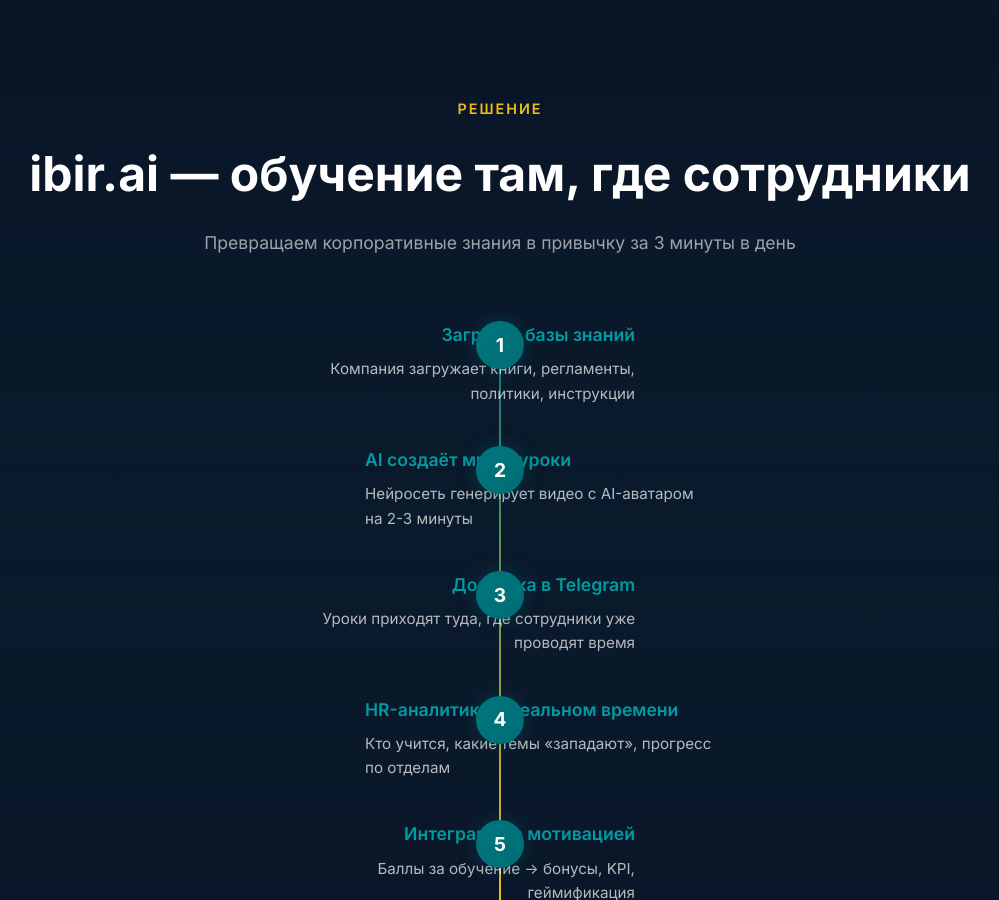
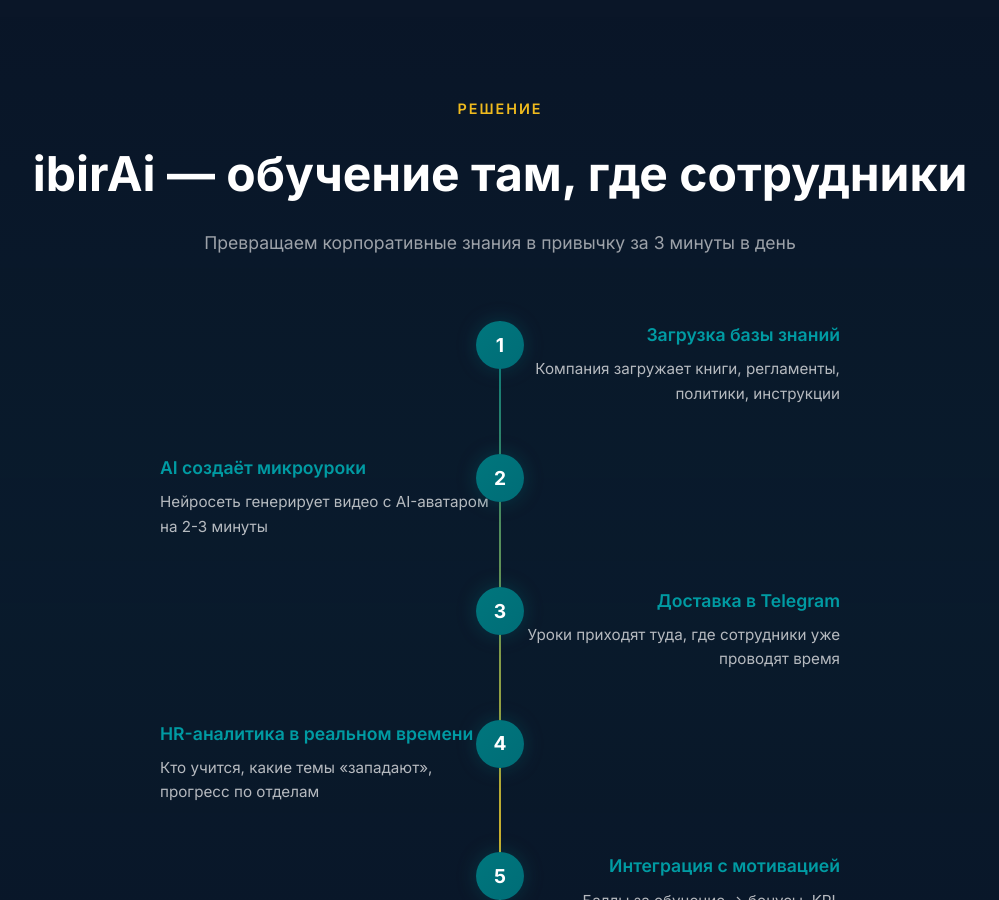
Before and after one commit to 4roomkz-debug/ibirai-pitch, a plain HTML site: page index.html in a window 1280 px wide. Shown: the part 1900-2800 px from the top of the page, without its empty margins (140-1139 px from the left). Drawn offline with Linux system fonts and the light colour scheme.

Commit message:
fix: rename to ibirAi, fix timeline layout, update email

```diff
--- a/index.html
+++ b/index.html
@@ -3,7 +3,7 @@
 <head>
     <meta charset="UTF-8">
     <meta name="viewport" content="width=device-width, initial-scale=1.0">
-    <title>ibir.ai — Микрообучение для корпораций</title>
+    <title>ibirAi — Микрообучение для корпораций</title>
     <link rel="preconnect" href="https://fonts.googleapis.com">
     <link rel="preconnect" href="https://fonts.gstatic.com" crossorigin>
     <link href="https://fonts.googleapis.com/css2?family=Inter:wght@300;400;500;600;700;800&display=swap" rel="stylesheet">
@@ -463,22 +463,28 @@
         .solution-step {
             display: flex;
             gap: 24px;
-            margin-bottom: 40px;
+            margin-bottom: 48px;
             position: relative;
+            padding-left: 60px;
         }
 
         @media (min-width: 768px) {
             .solution-step {
-                justify-content: center;
+                justify-content: space-between;
+                padding-left: 0;
+            }
+
+            .solution-step:nth-child(odd) {
+                flex-direction: row-reverse;
             }
 
             .solution-step:nth-child(odd) .step-content {
                 text-align: right;
-                margin-right: 80px;
+                padding-right: 60px;
             }
 
             .solution-step:nth-child(even) .step-content {
-                margin-left: 80px;
+                padding-left: 60px;
             }
         }
 
@@ -494,12 +500,13 @@
             font-weight: 700;
             font-size: 1.2rem;
             box-shadow: 0 0 20px var(--teal-glow);
-            z-index: 1;
+            z-index: 2;
+            position: absolute;
+            left: 0;
         }
 
         @media (min-width: 768px) {
             .step-number {
-                position: absolute;
                 left: 50%;
                 transform: translateX(-50%);
             }
@@ -507,7 +514,7 @@
 
         .step-content {
             flex: 1;
-            max-width: 350px;
+            max-width: 400px;
         }
 
         .step-content h3 {
@@ -812,7 +819,7 @@
     <!-- Navigation -->
     <nav>
         <div class="container">
-            <div class="logo">ibir.ai</div>
+            <div class="logo">ibirAi</div>
             <ul class="nav-links">
                 <li><a href="#problem">Проблема</a></li>
                 <li><a href="#solution">Решение</a></li>
@@ -902,7 +909,7 @@
         <div class="container">
             <div class="section-header">
                 <div class="section-tag">Решение</div>
-                <h2 class="section-title">ibir.ai — обучение там, где сотрудники</h2>
+                <h2 class="section-title">ibirAi — обучение там, где сотрудники</h2>
                 <p class="section-subtitle">Превращаем корпоративные знания в привычку за 3 минуты в день</p>
             </div>
             <div class="solution-timeline">
@@ -1037,7 +1044,7 @@
                     </a>
                 </div>
                 <div class="contact-info">
-                    <p>Гани Абадан • <a href="tel:+77019188838">+7 701 918 88 38</a> • <a href="mailto:g.abadan@ibirai.com">g.abadan@ibirai.com</a></p>
+                    <p>Гани Абадан • <a href="tel:+77019188838">+7 701 918 88 38</a> • <a href="mailto:abadangani@gmail.com">abadangani@gmail.com</a></p>
                 </div>
             </div>
         </div>
@@ -1045,7 +1052,7 @@
 
     <footer>
         <div class="container">
-            <p>© 2025 ibir.ai • Алматы, Казахстан</p>
+            <p>© 2025 ibirAi • Алматы, Казахстан</p>
         </div>
     </footer>
 
```
